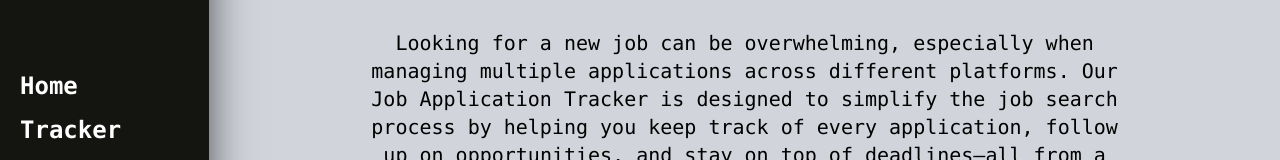
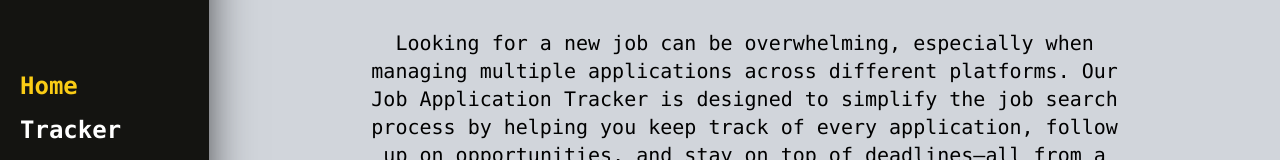
Before and after one commit to VarnanGupta/Job-Tracker, a React (Vite) app in the folder Frontend/: page / in a window 1280 px wide. Shown: the part 273-433 px from the top of the page. Built offline with nearby package versions, Linux system fonts and the light colour scheme.

Commit message:
active tab feature added

```diff
--- a/Frontend/src/Components/Navbar/Navbar.jsx
+++ b/Frontend/src/Components/Navbar/Navbar.jsx
@@ -27,13 +27,28 @@ function Navbar() {
       {/* <img src="/logo.png" alt="" className=""/> */}
 
       <nav className="flex md:flex-col gap-3 text-2xl font-semibold font-mono ml-5">
-        <NavLink to={"/"}>Home</NavLink>
-        <NavLink to={"/tracker"}>Tracker</NavLink>
+        <NavLink
+          to={"/"}
+          className={({ isActive }) =>
+            `${isActive ? "text-yellow-400" : "text-white"}`
+          }
+        >
+          Home
+        </NavLink>
+        <NavLink
+          to={"/tracker"}
+          className={({ isActive }) =>
+            `${isActive ? "text-yellow-400" : "text-white"}`
+          }
+        >
+          Tracker
+        </NavLink>
         {/* <NavLink to={""}>Build Resume</NavLink> */}
         <a
           className="flex items-center gap-2"
           href="https://pro-khar.github.io/resume-builder/"
           target="_blank"
+
         >
           Build Resume <BiLinkExternal />{" "}
         </a>
```
